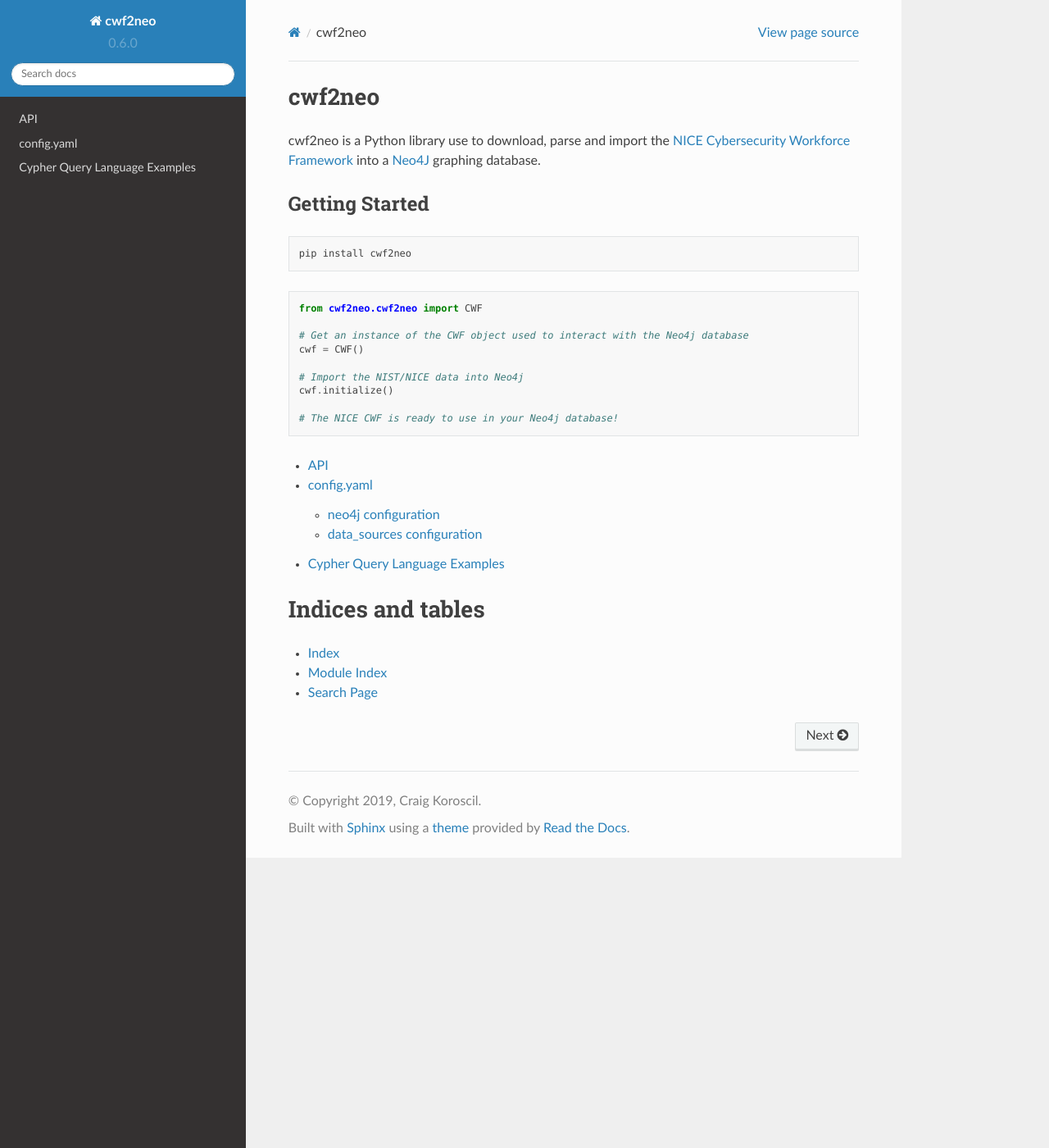
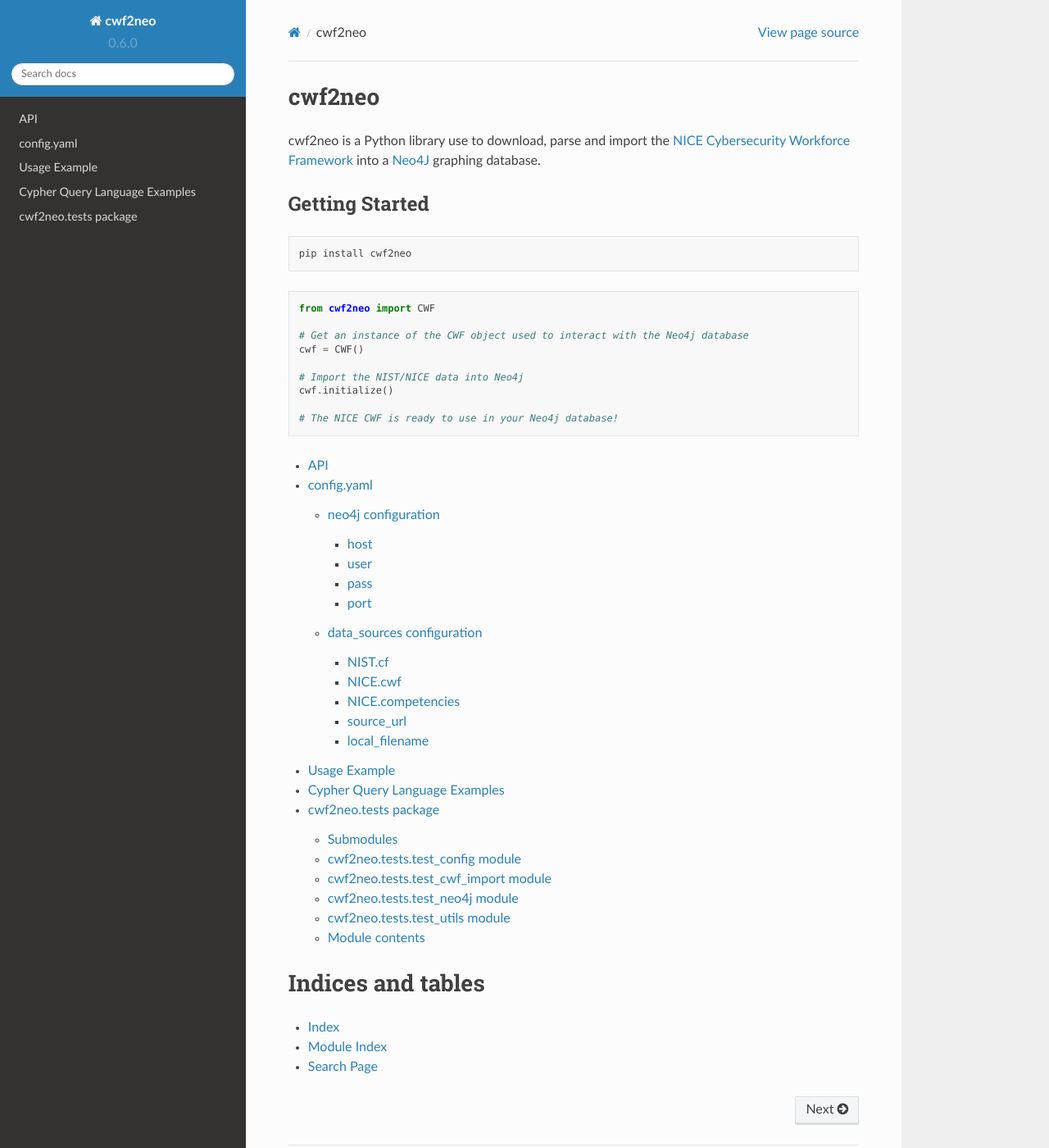
Before and after one commit to sintax1/cwf2neo, a Sphinx documentation site: the page built from docs/index.rst, in a window 1280 px wide and 1400 px high. Shown: the whole window at 82% size. Built offline with Sphinx 7.4.7 and the Read the Docs theme 2.0.0, drawn with Linux system fonts in a browser that asks for light colours; the version number is read from the project's files by our own code.

```diff
--- a/cwf2neo/__init__.py
+++ b/cwf2neo/__init__.py
@@ -1,7 +1,5 @@
 import logging
-from .cwf2neo import CWF  # NOQA
-import confuse
+from .cwf2neo import CWF, config  # NOQA
 
-config = confuse.Configuration('cwf2neo', __name__)
 
 logging.getLogger(__name__).addHandler(logging.NullHandler())
--- a/docs/conf.py
+++ b/docs/conf.py
@@ -11,11 +11,11 @@
 # documentation root, use os.path.abspath to make it absolute, like shown here.
 #
 # import sphinx_rtd_theme
-from sphinx.highlighting import lexers
+from sphinx.highlighting import lexers # NOQA
 from pygments.lexers import get_lexer_by_name
 
 import os
-import sys
+import sys # NOQA
 sys.path.insert(0, os.path.abspath('..'))
 
 cypher_lexer = get_lexer_by_name("py2neo.cypher")
--- a/docs/cwf2neo.rst
+++ b/docs/cwf2neo.rst
@@ -2,5 +2,5 @@
 API
 ***
 
-.. autoclass:: cwf2neo.cwf2neo.CWF
+.. autoclass:: cwf2neo.CWF
     :members:
--- a/docs/index.rst
+++ b/docs/index.rst
@@ -25,11 +25,13 @@ Getting Started
     # The NICE CWF is ready to use in your Neo4j database!
 
 .. toctree::
-   :maxdepth: 2
+   :maxdepth: 4
 
    cwf2neo
    config
-   examples
+   example
+   cypher.examples
+   cwf2neo.tests
 
 Indices and tables
 ==================
```
Also changed, not shown: other parts of docs/index.rst (+1 -1 lines), docs/example.rst (added, +17 -0 lines), docs/modules.rst (deleted, +0 -8 lines), docs/run.rst (deleted, +0 -7 lines), example.py (added, +15 -0 lines), run.py (deleted, +0 -12 lines), docs/cypher.examples.rst (renamed from docs/examples.rst), 3 other files.
